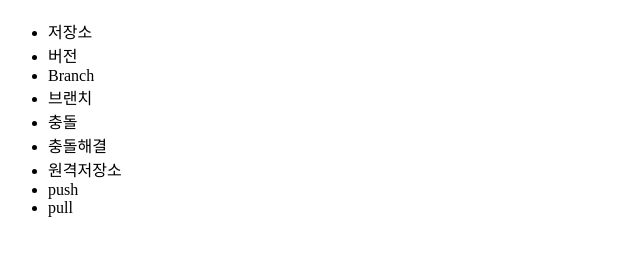
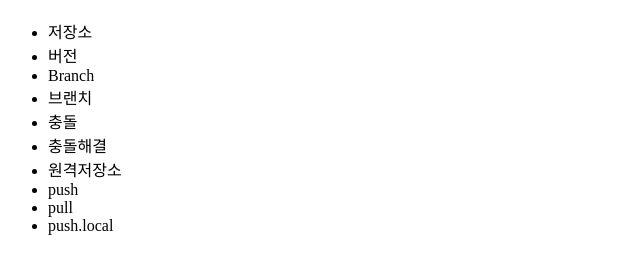
Before and after one commit to danheean/opentutorials, a plain HTML site: page index.html in a window 1280 px wide. Shown: the part 61-330 px from the top of the page, without its empty margins (0-640 px from the left). Drawn offline with Linux system fonts and the light colour scheme.

Commit message:
push.local 추가

```diff
--- a/index.html
+++ b/index.html
@@ -18,6 +18,7 @@
 		<li>원격저장소</li>
 		<li>push</li>
 		<li>pull</li>
+		<li>push.local</li>
 	</ul>
 </body>
 </html>
```
